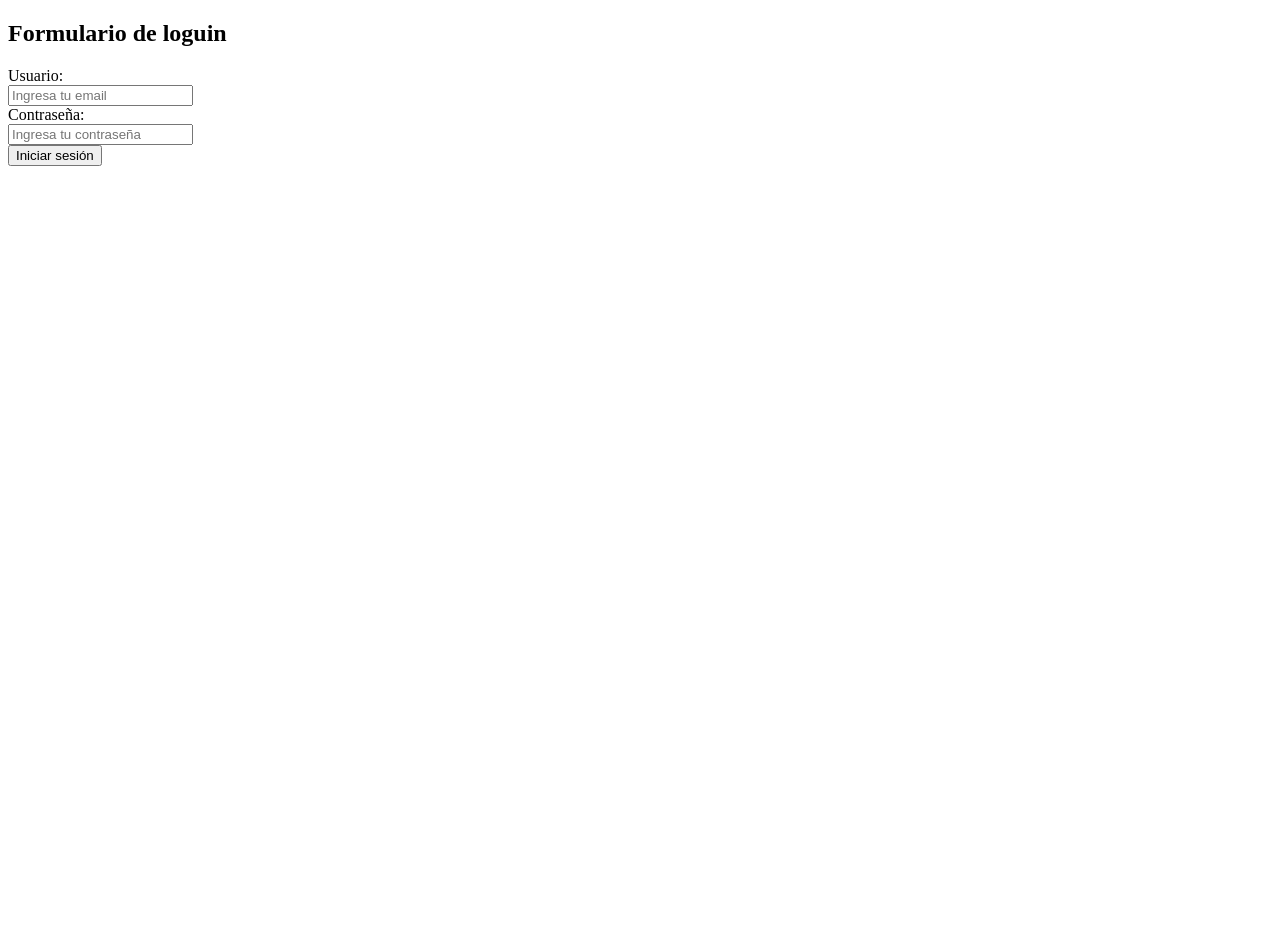
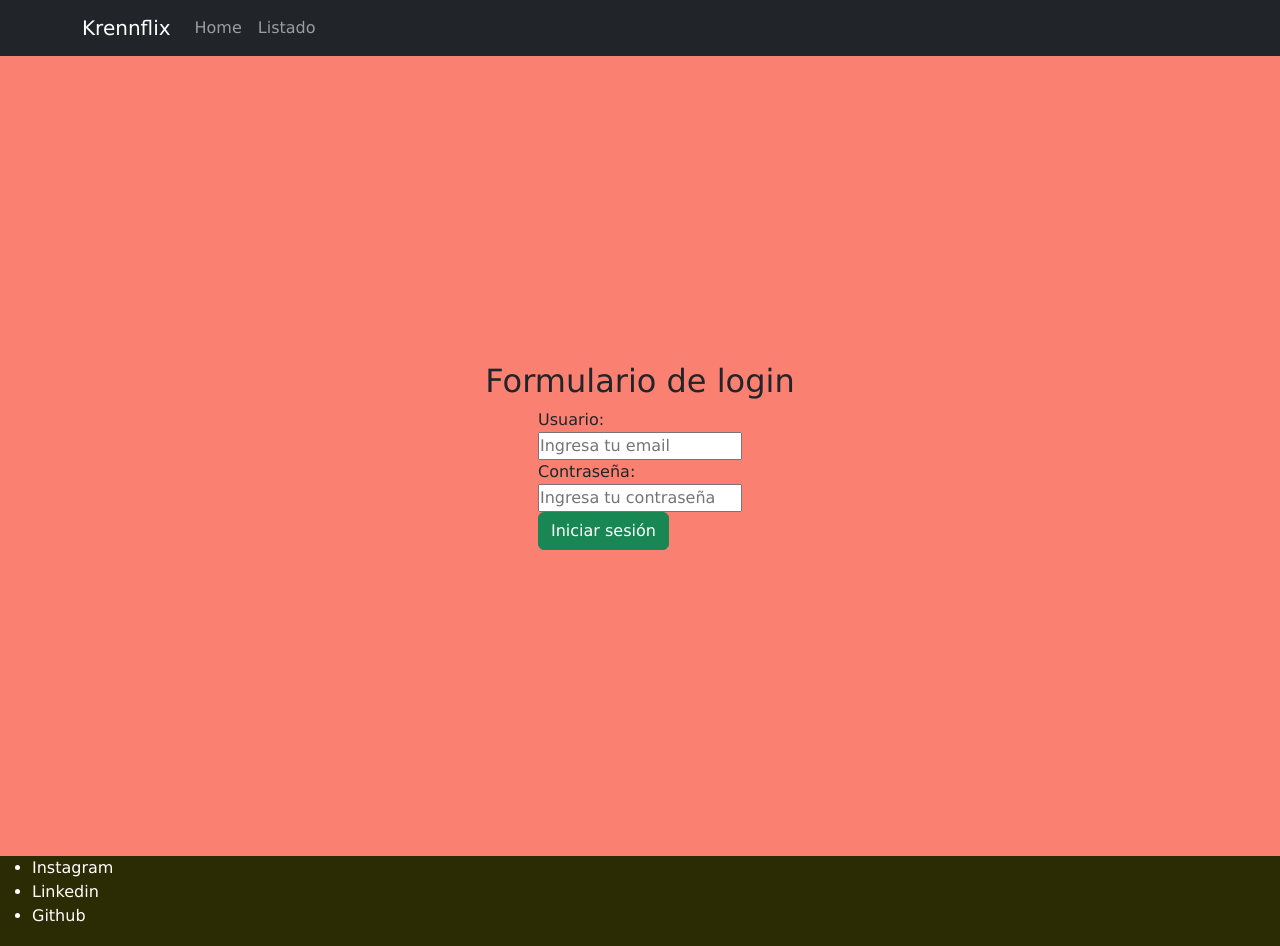
Before and after one commit to fedekrenn/api-movieDb-peliculas, a React (Create React App) app: page / in a window 1280 px wide. Shown: the top 946 px of the page. Before the commit the page ends 800 px from the top, so only its background shows below. Built offline with nearby package versions, Linux system fonts and the light colour scheme.

Commit message:
Creación de header y footer, lógica de renderizado por token

```diff
--- a/package.json
+++ b/package.json
@@ -7,8 +7,11 @@
     "@testing-library/jest-dom": "^5.16.4",
     "@testing-library/react": "^13.3.0",
     "@testing-library/user-event": "^13.5.0",
+    "autoprefixer": "10.4.5",
     "axios": "^0.27.2",
+    "bootstrap": "^5.2.0-beta1",
     "react": "^18.2.0",
+    "react-bootstrap": "^2.4.0",
     "react-dom": "^18.2.0",
     "react-router-dom": "^6.3.0",
     "react-scripts": "5.0.1",
--- /dev/null
+++ b/src/App.css
@@ -0,0 +1,28 @@
+*{
+    margin: 0;
+    padding: 0;
+    box-sizing: border-box;
+}
+
+body{
+    background-color: salmon;
+    font-family: 'Lucida Sans', 'Lucida Sans Regular', 'Lucida Grande', 'Lucida Sans Unicode', Geneva, Verdana, sans-serif;
+}
+
+main{
+    width: 100%;
+    min-height: 100vh;
+    display: flex;
+    flex-direction: column;
+    justify-content: center;
+    align-items: center;
+}
+
+a{
+    text-decoration: none;
+    color: inherit;
+}
+
+a:hover{
+    color: inherit;
+}
--- a/src/App.js
+++ b/src/App.js
@@ -1,13 +1,28 @@
+// Estilo
+import 'bootstrap/dist/css/bootstrap.min.css';
+import './App.css';
+
+// Librerías
+import { Routes, Route } from "react-router-dom";
+
+// Componentes
 import Loguin from "./components/Login/Login";
-import { Routes, Route } from "react-router-dom";
 import Listado from "./components/Listado/Listado";
+import Header from "./components/Header/Header";
+import Footer from "./components/Footer/Footer";
 
 function App() {
   return (
-      <Routes>
-        <Route path="/" element={<Loguin />}/>
-        <Route path="/listado" element={<Listado />}/>
-      </Routes>
+    <>
+      <Header />
+      <main>
+        <Routes>
+          <Route path="/" element={<Loguin />} />
+          <Route path="/listado" element={<Listado />} />
+        </Routes>
+      </main>
+      <Footer />
+    </>
   );
 }
 
--- /dev/null
+++ b/src/components/Footer/Footer.css
@@ -0,0 +1,4 @@
+footer{
+    color: white;
+    background-color: #2b2c03;
+}
--- /dev/null
+++ b/src/components/Footer/Footer.js
@@ -0,0 +1,20 @@
+import './Footer.css'
+
+const Footer = () => {
+
+    return (
+        <footer className="footer">
+            <nav>
+                <ul>
+                    <li><a href="/#" rel="noopener noreferrer">Instagram</a></li>
+                    <li><a href="/#" rel="noopener noreferrer">Linkedin</a></li>
+                    <li><a href="/#" rel="noopener noreferrer">Github</a></li>
+                </ul>
+            </nav>
+            <p>Copyright Alkemy Challenge</p>
+        </footer>
+    )
+}
+
+
+export default Footer;
--- /dev/null
+++ b/src/components/Header/Header.js
@@ -0,0 +1,30 @@
+// Css
+import './Header.css'
+
+//Librerías
+import { Link } from "react-router-dom";
+
+// Componentes
+import Container from 'react-bootstrap/Container';
+import Nav from 'react-bootstrap/Nav';
+import Navbar from 'react-bootstrap/Navbar';
+
+const Header = () => {
+
+    return (
+        <Navbar bg="dark" variant="dark" expand="lg">
+            <Container>
+                <Navbar.Brand><Link to={'/'}>Krennflix</Link></Navbar.Brand>
+                <Navbar.Toggle aria-controls="basic-navbar-nav" />
+                <Navbar.Collapse id="basic-navbar-nav">
+                    <Nav className="me-auto">
+                        <Nav.Link><Link to={'/'}>Home</Link></Nav.Link>
+                        <Nav.Link><Link to={'/listado'}>Listado</Link></Nav.Link>
+                    </Nav>
+                </Navbar.Collapse>
+            </Container>
+        </Navbar>
+    )
+}
+
+export default Header
--- /dev/null
+++ b/src/components/Listado/Listado.css
@@ -0,0 +1,3 @@
+.listado .card{
+    width: 18rem;
+}
--- a/src/components/Listado/Listado.js
+++ b/src/components/Listado/Listado.js
@@ -1,21 +1,39 @@
-import { useNavigate } from 'react-router-dom';
-import { useEffect } from 'react';
+// Css
+import './Listado.css'
+// Librerías
+import { Navigate } from 'react-router-dom';
+// Componentes
+import Card from 'react-bootstrap/Card';
+import Button from 'react-bootstrap/Button';
+
+
 
 const Listado = () => {
 
-    const navigate = useNavigate()
-
-    useEffect(() => {
-        localStorage.getItem('token') === null && navigate('/')
-
-        /* eslint-disable react-hooks/exhaustive-deps */
-    }, [])
-
-
+    let token = localStorage.getItem('token')
 
     return (
         <>
-            <h3>Listado!</h3>
+            {!token ?
+                <Navigate to="/" replace/>
+                :
+                <>
+                    <h3>Listado!</h3>
+                    <div className='listado'>
+                        <Card>
+                            <Card.Img variant="top" src="holder.js/100px180" />
+                            <Card.Body>
+                                <Card.Title>Card Title</Card.Title>
+                                <Card.Text>
+                                    Some quick example text to build on the card title and make up the bulk of
+                                    the card's content.
+                                </Card.Text>
+                                <Button variant="primary">Detalle de película</Button>
+                            </Card.Body>
+                        </Card>
+                    </div>
+                </>
+            }
         </>
     )
 }
--- a/src/components/Login/Login.js
+++ b/src/components/Login/Login.js
@@ -1,11 +1,18 @@
+// Css
 import './Login.css'
+
+// Librerías
 import axios from 'axios';
 import swAlert from '@sweetalert/with-react'
-import { useNavigate } from 'react-router-dom';
+import { useNavigate, Navigate } from 'react-router-dom';
+
+// Componentes
+import Button from 'react-bootstrap/Button';
 
 const Loguin = () => {
 
     const navigate = useNavigate()
+    const token = localStorage.getItem('token')
 
     const submitHandler = (e) => {
 
@@ -43,22 +50,28 @@ const Loguin = () => {
 
     return (
         <>
-            <h2>Formulario de loguin</h2>
+            {token ?
+                <Navigate to="/listado" replace />
+                :
+                <>
+                    <h2>Formulario de login</h2>
                     <form onSubmit={submitHandler}>
                         <label>
                             <span>Usuario: </span>
-                    <br/>
+                            <br />
                             <input type="email" placeholder="Ingresa tu email" name="email" />
                         </label>
-                <br/>
+                        <br />
                         <label>
                             <span>Contraseña: </span>
-                    <br/>
+                            <br />
                             <input type="password" placeholder="Ingresa tu contraseña" name="password" />
                         </label>
-                <br/>
-                <button type="submit">Iniciar sesión</button>
+                        <br />
+                        <Button type="submit" variant='success'>Iniciar sesión</Button>
                     </form>
+                </>
+            }
         </>
     )
 }
```
Also changed, not shown: src/components/Header/Header.css (added), 1 other file (tests, documents, lock files or other folders). Lines whose indentation alone changed are shown as unchanged.
